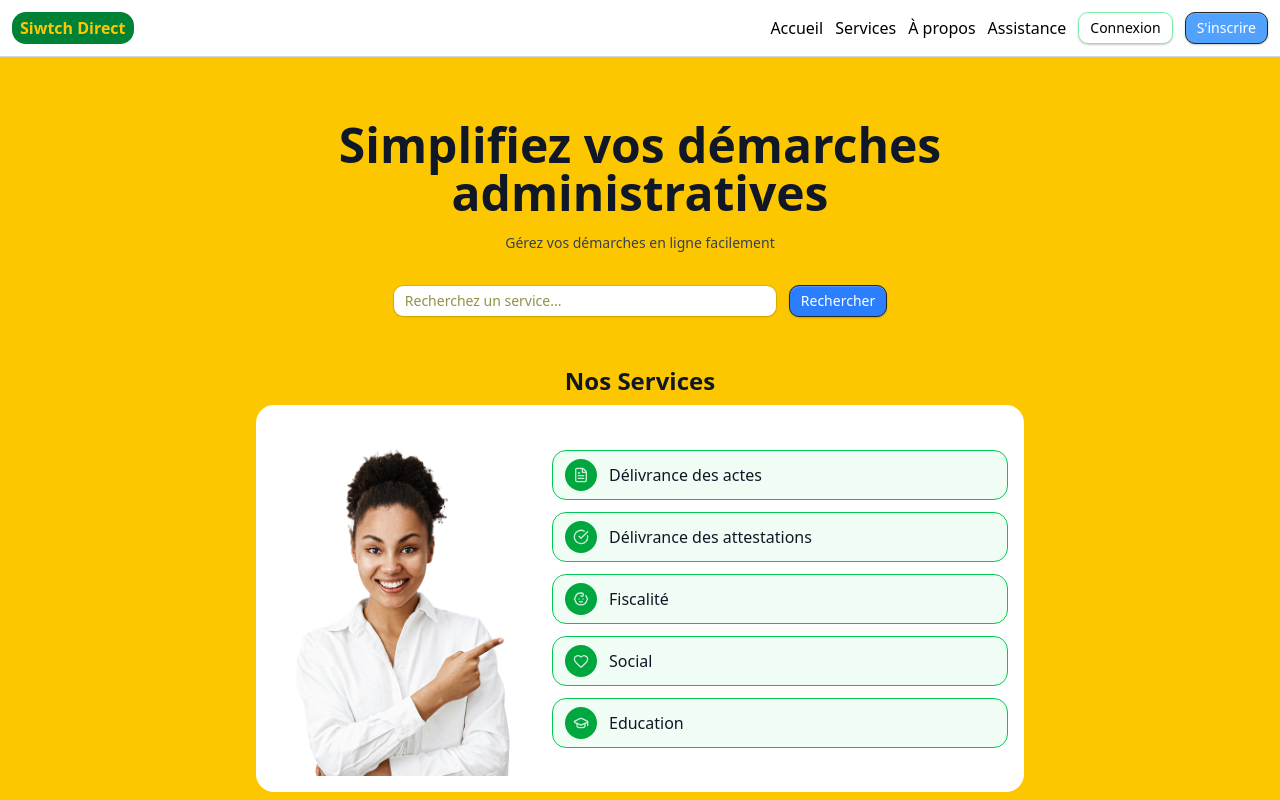
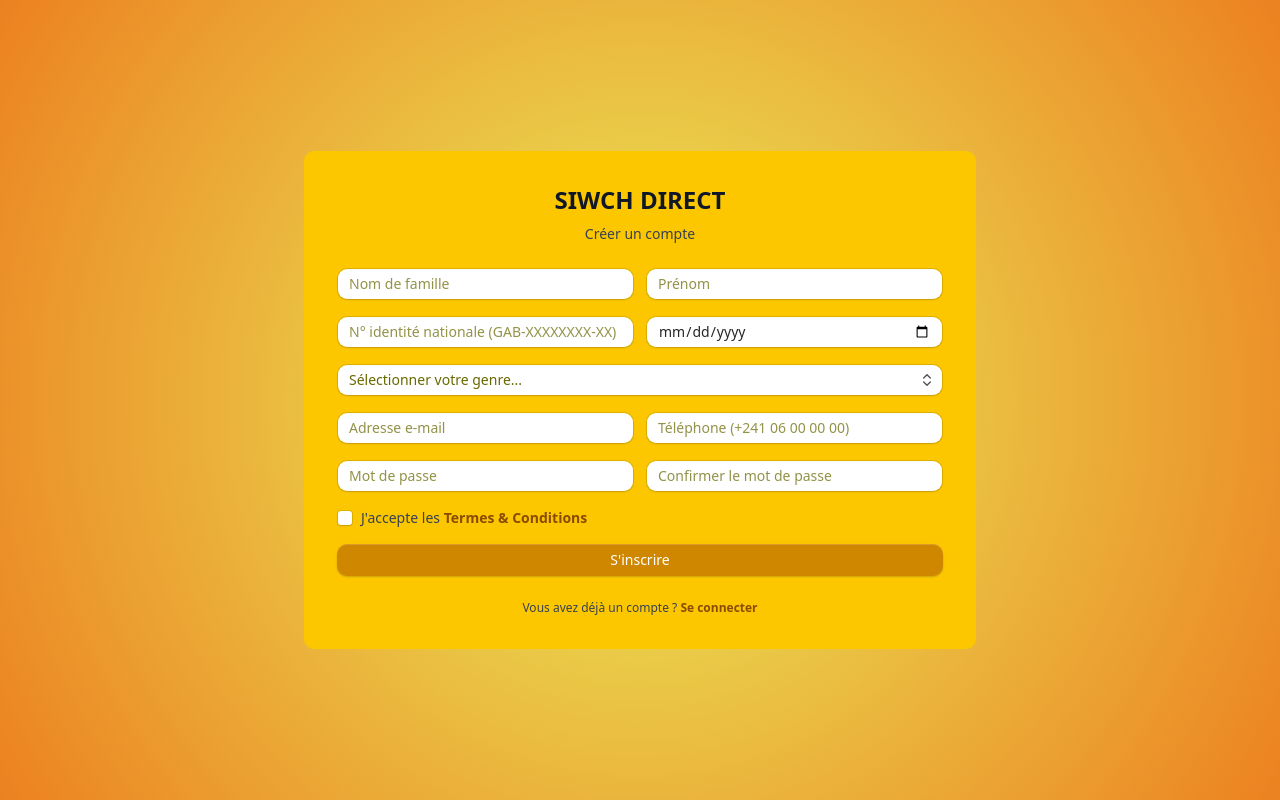
Before and after one commit to reasonknowledge/siwtch-web, a React (Vite) app: page /signup in a window 1280 px wide. Before the commit this address led to /. Shown: the top 800 px of the page. Built offline with nearby package versions, Linux system fonts and the light colour scheme.

Commit message:
Ajout du form Signup dans pages/ et de l endpoint sur le button s inscrire dans la page d accueil .

```diff
--- a/src/App.tsx
+++ b/src/App.tsx
@@ -1,4 +1,10 @@
-import { BrowserRouter, Routes, Route, Navigate, useLocation } from "react-router-dom"
+import {
+  BrowserRouter,
+  Routes,
+  Route,
+  Navigate,
+  useLocation,
+} from "react-router-dom"
 import Home from "./pages/home"
 import Services from "./pages/services"
 import ServiceDetail from "./pages/service-detail"
@@ -12,6 +18,7 @@ import Navbar from "./components/commons/nav-bar"
 import { DynamicBreadcrumb } from "./components/commons/dynamic-breadcrumb"
 import Footer from "./components/commons/footer"
 import Signin from "./components/commons/signin-user"
+import Signup from "./components/commons/signup"
 
 const authRoutes = ["/signin", "/signup"]
 
@@ -40,6 +47,7 @@ function AppLayout() {
           <Route path="/mobile-payement" element={<MobilePayement />} />
           <Route path="/assistance" element={<Assistance />} />
           <Route path="/Signin" element={<Signin />} />
+          <Route path="/signup" element={<Signup />} />
           <Route path="*" element={<Navigate to="/" replace />} />
         </Routes>
       </main>
--- a/src/components/commons/hero-section.tsx
+++ b/src/components/commons/hero-section.tsx
@@ -16,7 +16,7 @@ export default function HeroSection() {
             placeholder="Recherchez un service..."
             className="w-full max-w-sm bg-white"
           />
-          <Button className="bg-blue-500 text-white hover:bg-blue-600">
+          <Button className="bg-blue-500 border-none text-white hover:bg-blue-600">
             Rechercher
           </Button>
         </div>
--- a/src/components/commons/mobile-nav.tsx
+++ b/src/components/commons/mobile-nav.tsx
@@ -47,7 +47,7 @@ export default function MobileNav() {
         </Link>
 
         <Sheet open={open} onOpenChange={setOpen}>
-          <SheetTrigger asChild>
+          <SheetTrigger>
             <Button
               variant="outline"
               size="icon"
--- a/src/components/commons/nav-bar.tsx
+++ b/src/components/commons/nav-bar.tsx
@@ -38,9 +38,11 @@ export default function Navbar() {
           </Link>
         </li>
         <li>
-          <Button className="bg-blue-400 text-white hover:bg-blue-500">
-            S'inscrire
-          </Button>
+          <Link to="/signup">
+            <Button className="bg-blue-400 text-white hover:bg-blue-500">
+              S'inscrire
+            </Button>
+          </Link>
         </li>
       </ul>
     </div>
--- /dev/null
+++ b/src/components/commons/signup.tsx
@@ -0,0 +1,127 @@
+import { useState } from "react"
+import { Link } from "react-router-dom"
+import { Button } from "@/components/ui/button"
+import { Input } from "@/components/ui/input"
+import {
+  Select,
+  SelectContent,
+  SelectItem,
+  SelectTrigger,
+  SelectValue,
+} from "@/components/ui/select"
+import { Checkbox } from "@/components/ui/checkbox"
+
+export default function Signup() {
+  const [genre, setGenre] = useState("")
+  const [termes, setTermes] = useState(false)
+
+  function handleSubmit(e: React.FormEvent) {
+    e.preventDefault()
+  }
+
+  return (
+    <div className="background-login flex min-h-screen items-center justify-center px-4 py-10">
+      <div className="w-full max-w-2xl space-y-6 rounded-lg border border-yellow-400 bg-yellow-400 p-4 sm:p-8">
+        <div className="space-y-2 text-center">
+          <h1 className="text-2xl font-bold text-gray-900">SIWCH DIRECT</h1>
+          <p className="text-sm text-gray-700">Créer un compte</p>
+        </div>
+
+        <form onSubmit={handleSubmit} className="space-y-4">
+          <div className="grid grid-cols-1 gap-3 sm:grid-cols-2">
+            <Input placeholder="Nom de famille" className="w-full" />
+            <Input placeholder="Prénom" className="w-full" />
+          </div>
+
+          <div className="grid grid-cols-1 gap-3 sm:grid-cols-2">
+            <Input
+              placeholder="N° identité nationale (GAB-XXXXXXXX-XX)"
+              className="w-full"
+            />
+            <Input type="date" className="w-full" />
+          </div>
+
+          <Select
+            value={genre}
+            onValueChange={(value) => setGenre(value ?? "")}
+          >
+            <SelectTrigger className="w-full bg-white">
+              <SelectValue placeholder="Sélectionner votre genre..." />
+            </SelectTrigger>
+            <SelectContent alignItemWithTrigger={false}>
+              <SelectItem value="homme">Homme</SelectItem>
+              <SelectItem value="femme">Femme</SelectItem>
+              <SelectItem value="autre">Autre</SelectItem>
+            </SelectContent>
+          </Select>
+
+          {/* Email / Téléphone */}
+          <div className="grid grid-cols-1 gap-3 sm:grid-cols-2">
+            <Input
+              type="email"
+              placeholder="Adresse e-mail"
+              className="w-full"
+            />
+            <Input
+              type="tel"
+              placeholder="Téléphone (+241 06 00 00 00)"
+              className="w-full"
+            />
+          </div>
+
+          {/* Mot de passe / Confirmation */}
+          <div className="grid grid-cols-1 gap-3 sm:grid-cols-2">
+            <Input
+              type="password"
+              placeholder="Mot de passe"
+              className="w-full"
+            />
+            <Input
+              type="password"
+              placeholder="Confirmer le mot de passe"
+              className="w-full"
+            />
+          </div>
+
+          {/* Termes */}
+          <div className="flex items-center gap-2">
+            <Checkbox
+              id="termes"
+              checked={termes}
+              onCheckedChange={(checked) => setTermes(checked === true)}
+            />
+            <label
+              htmlFor="termes"
+              className="cursor-pointer text-sm text-gray-700"
+            >
+              J'accepte les{" "}
+              <Link
+                to="/termes"
+                className="font-semibold text-yellow-800 hover:underline"
+              >
+                Termes & Conditions
+              </Link>
+            </label>
+          </div>
+
+          <Button
+            type="submit"
+            className="w-full border-none bg-yellow-600 text-white hover:bg-yellow-800"
+          >
+            S'inscrire
+          </Button>
+        </form>
+
+        <div className="text-center text-xs text-gray-700">
+          <span>Vous avez déjà un compte ? </span>
+          <Link
+            to="/signin"
+            className="font-semibold text-yellow-800 hover:underline"
+          >
+            Se connecter
+          </Link>
+        </div>
+      </div>
+    </div>
+  )
+}
```
